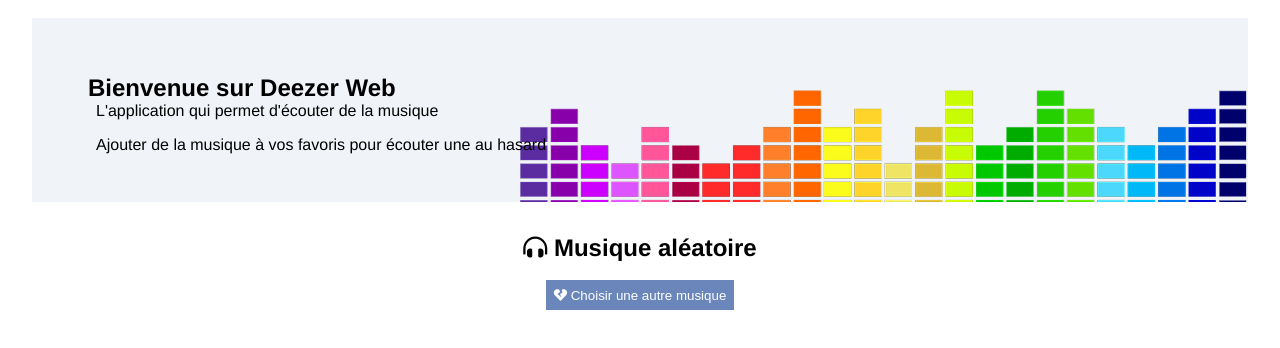
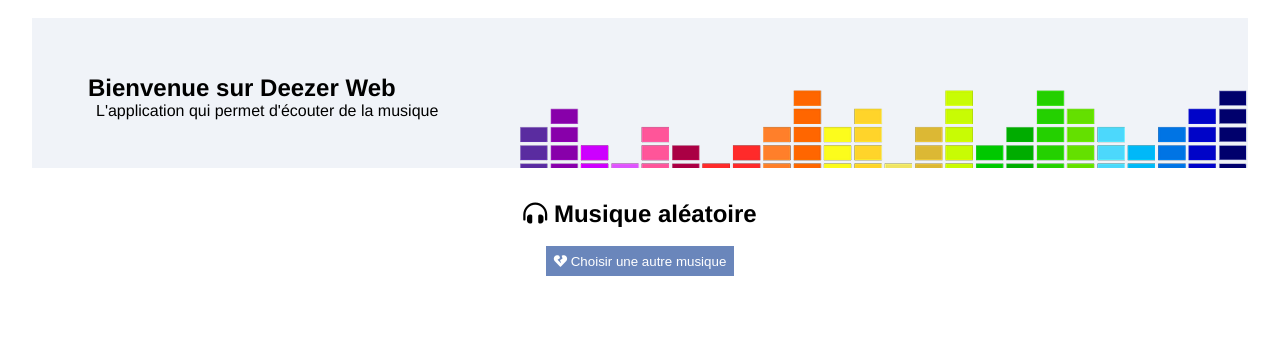
Before and after one commit to T-M-N/T-M-N.github.io, a website: page index.html in a window 1280 px wide. Shown: the part 82-430 px from the top of the page. Drawn offline with nearby package versions, Linux system fonts and the light colour scheme.

Commit message:
Update index.html

```diff
--- a/index.html
+++ b/index.html
@@ -27,7 +27,6 @@
             <div id="intro">
                 <h1>Bienvenue sur Deezer Web </h1>
                 <p>L'application qui permet d'écouter de la musique</p>
-                <p>Ajouter de la musique à vos favoris pour écouter une au hasard</p>
             </div>
             <h2><i class="fas fa-headphones-alt"></i>  Musique aléatoire</h2>
             <br>
```
